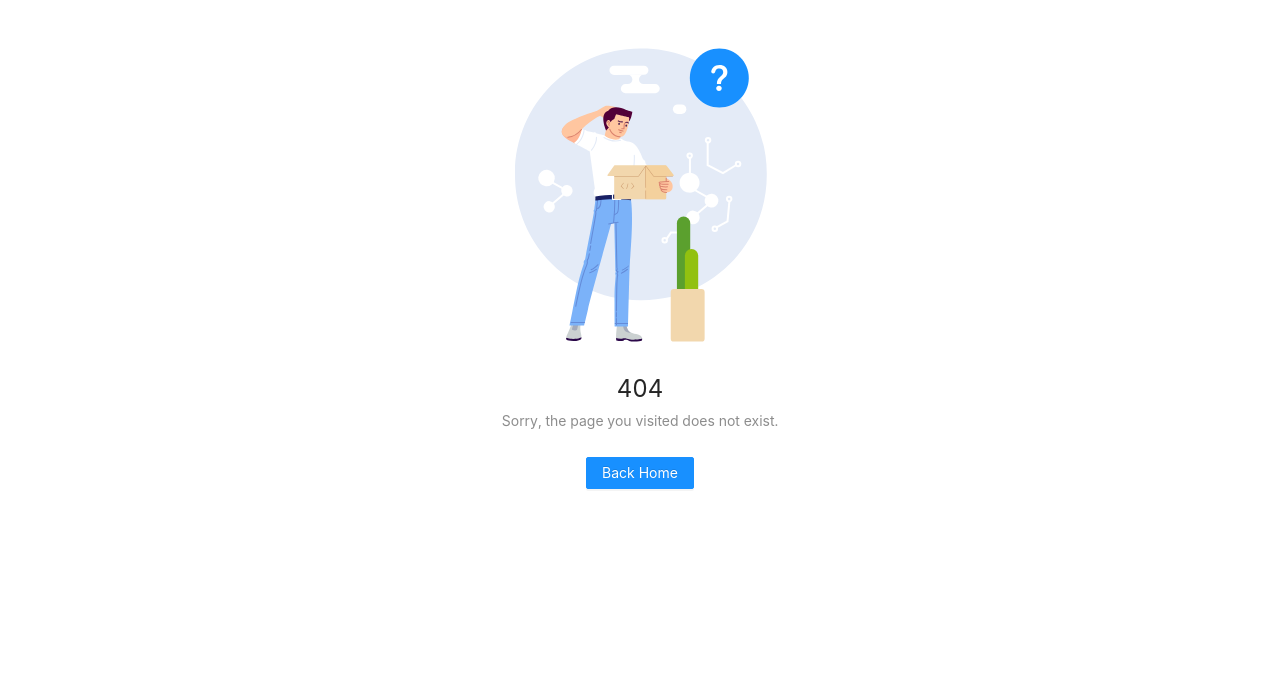
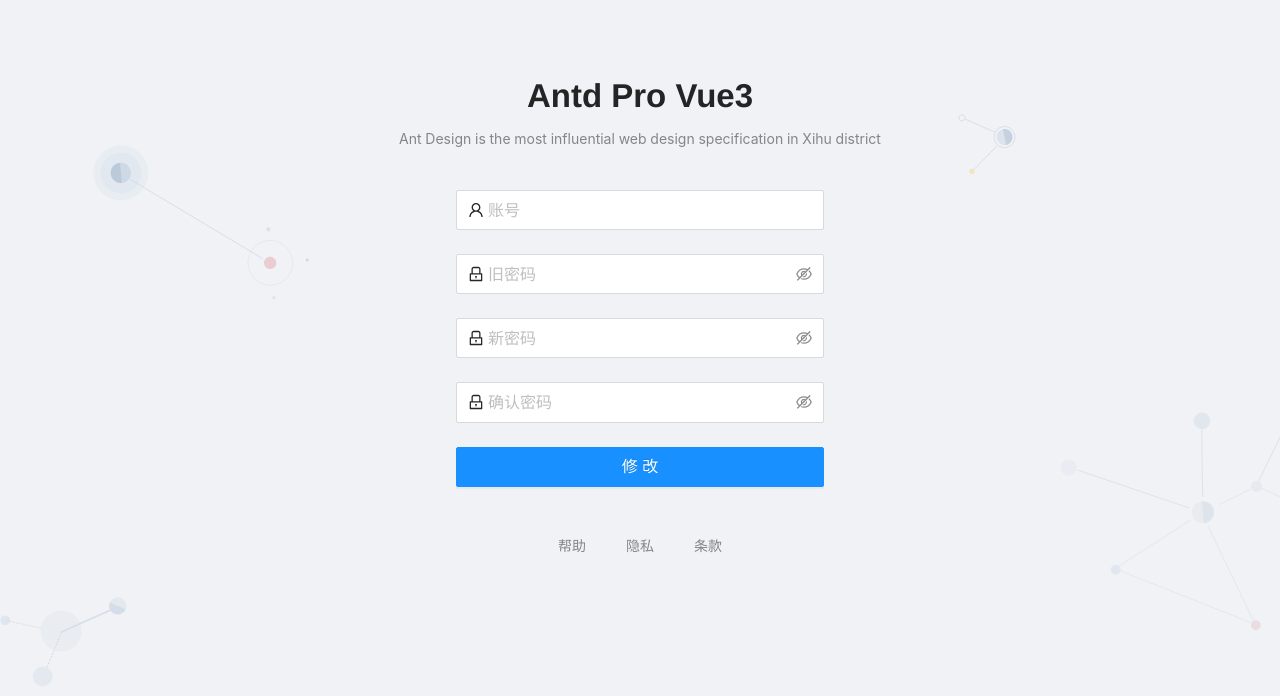
Before and after one commit to rywaroy/antd-pro-vue3, a Vue app: page /#/user/change-password in a window 1280 px wide. Before the commit this address led to /#/404. Shown: the top 696 px of the page. Built offline with nearby package versions, Linux system fonts and the light colour scheme.

Commit message:
feat: 修改密码页面

```diff
--- a/src/router/routes.js
+++ b/src/router/routes.js
@@ -78,6 +78,14 @@
                     title: '登录',
                 },
             },
+            {
+                path: '/user/change-password',
+                name: 'changePassword',
+                component: () => import('@/views/User/ChangePassword.vue'),
+                meta: {
+                    title: '修改密码',
+                },
+            },
         ],
     },
     {
--- /dev/null
+++ b/src/views/User/ChangePassword.vue
@@ -0,0 +1,102 @@
+<template>
+    <div class="change-password">
+        <a-form>
+            <a-form-item v-bind="validateInfos.username">
+                <a-input
+                    v-model:value="formState.username" size="large" type="text" placeholder="账号"
+                    allow-clear>
+                    <template #prefix>
+                        <user-outlined />
+                    </template>
+                </a-input>
+            </a-form-item>
+            <a-form-item v-bind="validateInfos.oldPassword">
+                <a-input-password v-model:value="formState.oldPassword" size="large" placeholder="旧密码">
+                    <template #prefix>
+                        <lock-outlined />
+                    </template>
+                </a-input-password>
+            </a-form-item>
+            <a-form-item v-bind="validateInfos.password">
+                <a-input-password v-model:value="formState.password" size="large" placeholder="新密码">
+                    <template #prefix>
+                        <lock-outlined />
+                    </template>
+                </a-input-password>
+            </a-form-item>
+            <a-form-item v-bind="validateInfos.newPassword">
+                <a-input-password v-model:value="formState.newPassword" size="large" placeholder="确认密码">
+                    <template #prefix>
+                        <lock-outlined />
+                    </template>
+                </a-input-password>
+            </a-form-item>
+            <a-form-item style="margin-top:24px">
+                <a-button
+                    size="large"
+                    block
+                    type="primary"
+                    class="login-button"
+                    :loading="loading"
+                    @click="change">
+                    修改
+                </a-button>
+            </a-form-item>
+        </a-form>
+    </div>
+</template>
+
+<script setup>
+import { reactive, ref } from 'vue';
+import { useRouter } from 'vue-router';
+import { Form, message } from 'ant-design-vue';
+import { UserOutlined, LockOutlined } from '@ant-design/icons-vue';
+
+const router = useRouter();
+
+const loading = ref(false);
+const formState = reactive({
+    username: '',
+    oldPassword: '',
+    password: '',
+    newPassword: '',
+});
+
+const rules = reactive({
+    username: [{ required: true, message: '请输入账号' }],
+    oldPassword: [{ required: true, message: '请输入旧密码' }],
+    password: [{ required: true, message: '请输入密码' }],
+    newPassword: [
+        { required: true, message: '请输入确认密码' },
+        { validator: (rule, value) => {
+            if (value !== formState.password) {
+                return Promise.reject('两次输入的密码不一致');
+            }
+            return Promise.resolve();
+        } },
+    ],
+});
+
+const { validate, validateInfos } = Form.useForm(formState, rules);
+
+const change = () => {
+    if (loading.value) {
+        return;
+    }
+    validate().then((values) => {
+        loading.value = true;
+        setTimeout(() => {
+            loading.value = true;
+            router.push({ name: 'login' });
+            message.success('修改成功');
+        }, 1000);
+    });
+};
+</script>
+<style lang="less" scoped>
+.change-password {
+    min-width: 260px;
+    width: 368px;
+    margin: 0 auto;
+}
+</style>
```
